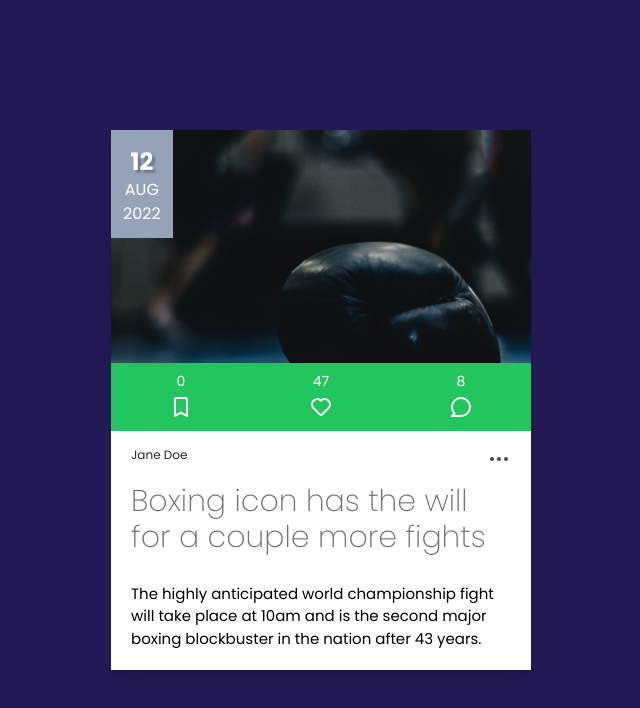
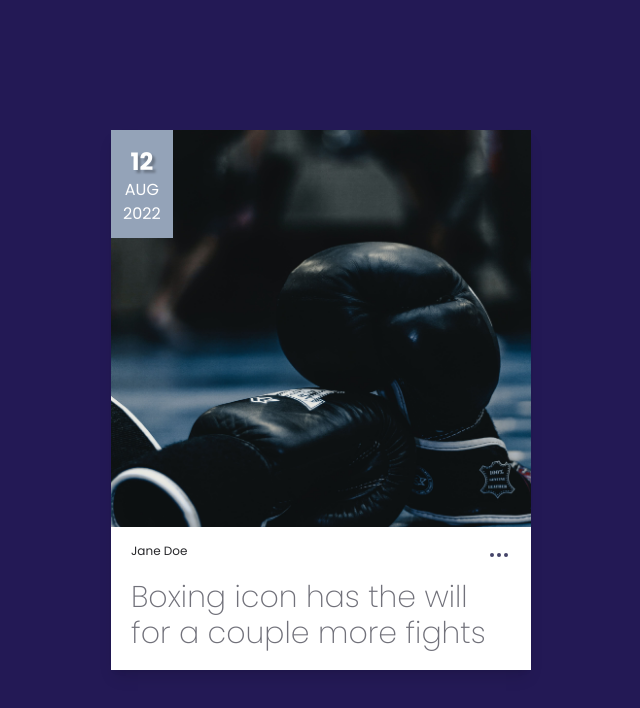
Before and after one commit to nonchain/React-Product-Cards, a React (Vite) app in the folder news-cards/: page / in a window 1280 px wide. Shown: the top 708 px of the page, without its empty margins (319-959 px from the left). Built offline with nearby package versions, Linux system fonts and the light colour scheme.

Commit message:
Add functionality to show more button

```diff
--- a/news-cards/src/App.jsx
+++ b/news-cards/src/App.jsx
@@ -1,4 +1,4 @@
-import React from 'react';
+import React, { useState } from 'react';
 import Card from './components/Card';
 import CardImage from './components/CardImage';
 import CardHeader from './components/CardHeader';
@@ -9,28 +9,30 @@ import Boxing from './assets/images/boxing.jpg';
 import CardAction from './components/CardAction';
 
 function App() {
+  const [actionsVisibility, setActionsVisibility] = useState(true);
+
+  const actionsVisibilityHandler = ()=>{
+    setActionsVisibility(!actionsVisibility)
+  }
+
   return (
 
     <div className="content">
-      <Card>
-        <CardHeader className={'pt-4 pb-3 px-3 bg-slate-400 flex flex-col items-center'}>
-          <span className='text-2xl font-bold relative day'>12</span>
-          <span className='text-base font-normal'>AUG</span>
-          <span className='text-base font-normal'>2022</span>
-        </CardHeader>
+      <Card className={'card'}>
+        <CardHeader />
         <CardImage src={Boxing} />
 
-        <div className='flex flex-col absolute bottom-0 left-0 z-20'>
-          <CardAction iconSize={24} comment={'8'} like={'47'} save={'0'}/>
+        <div className='flex flex-col absolute bottom-0 left-0 z-20 translate-y-24 details'>
+          <CardAction iconSize={24} comment={'8'} like={'47'} save={'0'} className={`z-10 ${actionsVisibility && 'translate-y-full'} `}/>
 
           <CardFooter
-            className={'pt-4 pb-5 px-5 bg-white relative'}
+            className={'pt-4 pb-5 px-5 bg-white relative z-20'}
             author={'Jane Doe'}
             title={'Boxing icon has the will for a couple more fights'}
             description={'The highly anticipated world championship fight will take place at 10am and is the second major boxing blockbuster in the nation after 43 years.'}>
 
 
-            <button className='cursor-pointer absolute right-5 top-4'>
+            <button className='cursor-pointer absolute right-5 top-4' onClick={actionsVisibilityHandler}>
               <UilEllipsisH color='#444368' />
             </button>
           </CardFooter>
```
